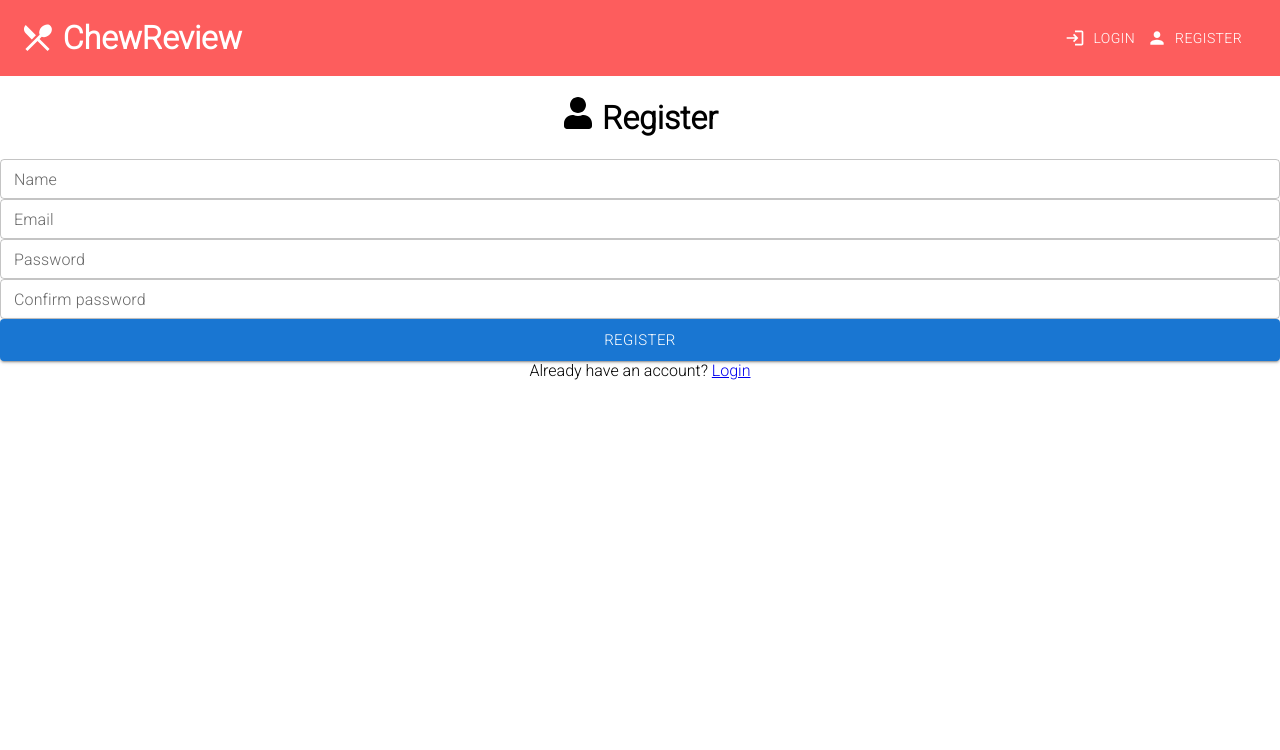
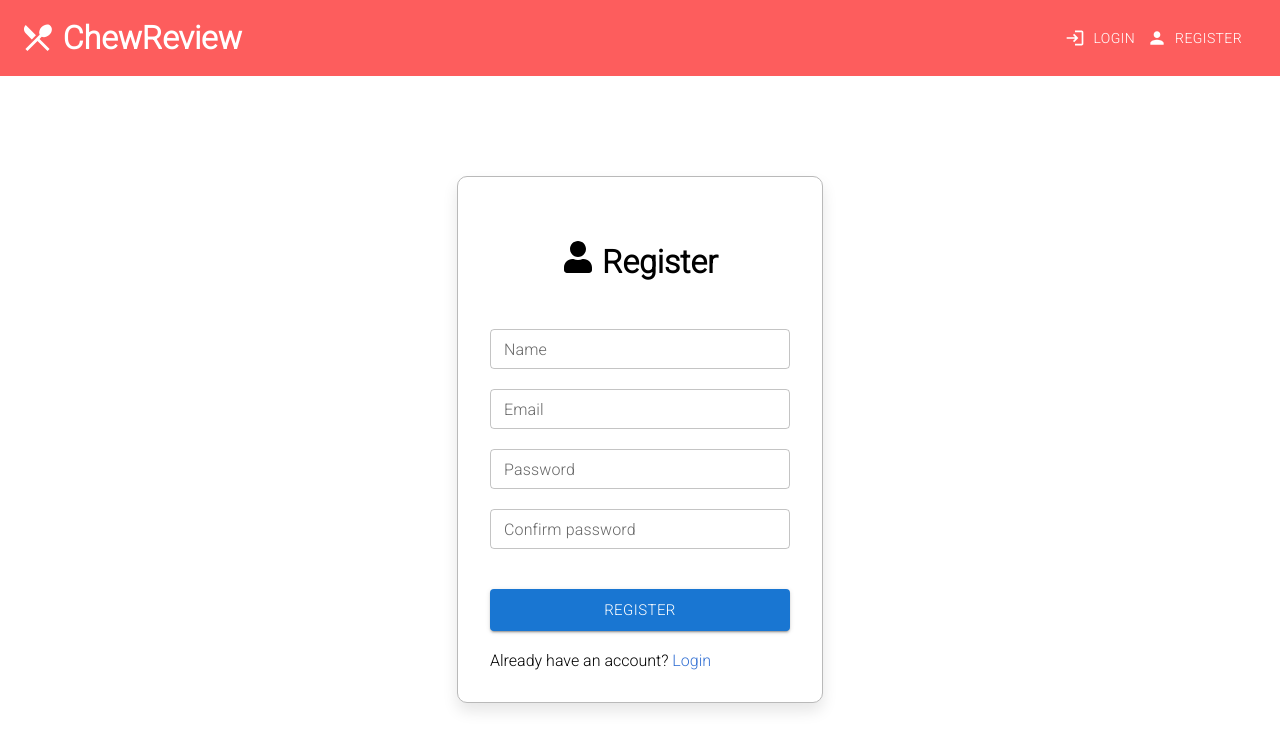
Before and after one commit to Farhan-Nazeer/ChewReview, a React (Create React App) app in the folder frontend/: page /register in a window 1280 px wide. Shown: the top 750 px of the page. Built offline with nearby package versions, Linux system fonts and the light colour scheme.

Commit message:
Final changes before deploying

```diff
--- a/frontend/src/index.css
+++ b/frontend/src/index.css
@@ -100,6 +100,10 @@ p {
   font-family: "Source Sans Pro", sans-serif;
   font-weight: bold;
   margin-top: 50px;
+}
+
+.loading-spinner {
+  margin-top: 100px;
 }
 
 /* ChewReview insert form */
@@ -304,6 +308,44 @@ p {
   margin-left: 50px;
 }
 
+/* Login and register forms */
+
+.login-div {
+  background-color: white;
+  border: 1px solid rgb(185, 185, 185);
+  box-shadow: 0px 8px 15px rgba(0, 0, 0, 0.1);
+  border-radius: 10px;
+  margin: 100px auto;
+  padding: 2rem;
+  width: 300px;
+}
+
+.login-form-group {
+  margin: 20px 0px;
+}
+
+.register-redirect {
+  text-align: left;
+}
+
+.register-link {
+  color: #3773d4;
+  text-decoration: none;
+}
+
+.login-img {
+  margin-top: 2rem;
+  margin-bottom: 3rem;
+}
+
+.loading-spinner {
+  margin-top: 50px;
+}
+
+.login-form-group .bottom-form-button {
+  margin-bottom: 20px;
+}
+
 /* Media queries */
 
 @media (max-width: 650px) {
--- a/frontend/src/pages/ReviewDetails.jsx
+++ b/frontend/src/pages/ReviewDetails.jsx
@@ -78,18 +78,21 @@ function ReviewDetails() {
                 <p>{reviewToDisplay[0].content}</p>
               </div>
             </div>
+
+            {similarReviews.some(
+              (e) =>
+                e._id !== reviewToDisplay[0]._id &&
+                e.typeOfFood === reviewToDisplay[0].typeOfFood
+            ) ? (
+              <div>
                 <MoreHorizIcon fontSize="large" className="details-similar" />
                 <MoreHorizIcon fontSize="large" className="details-similar" />
-
-            {similarReviews.length > 0 ? (
                 <div className="review-body-content">
                   <div className="details-review">
                     <h2 className="details-similar">Similar eateries:</h2>
                   </div>
                 </div>
-            ) : null}
                 <div className="details-suggestion">
-              {similarReviews.length > 0 ? (
                   <div className="reviews-container-details">
                     {similarReviews.map((review) =>
                       review.typeOfFood === reviewToDisplay[0].typeOfFood &&
@@ -98,8 +101,9 @@ function ReviewDetails() {
                       ) : null
                     )}
                   </div>
+                </div>
+              </div>
             ) : null}
-            </div>
           </div>
         </Fade>
       ) : (
```
Lines whose indentation alone changed are shown as unchanged.
